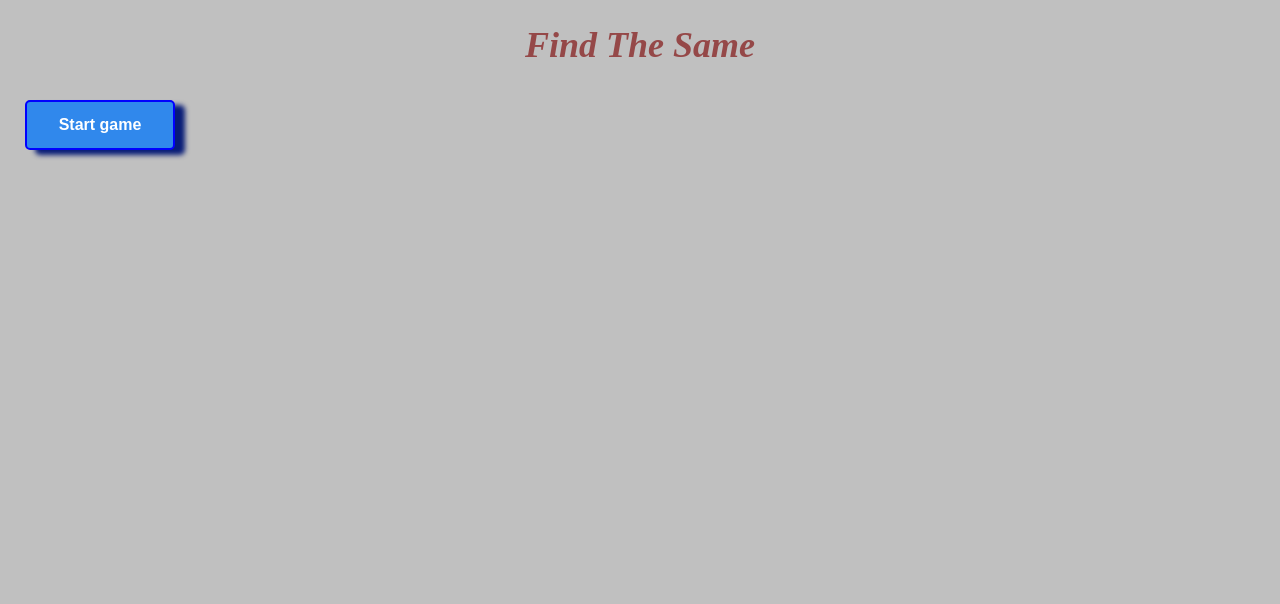
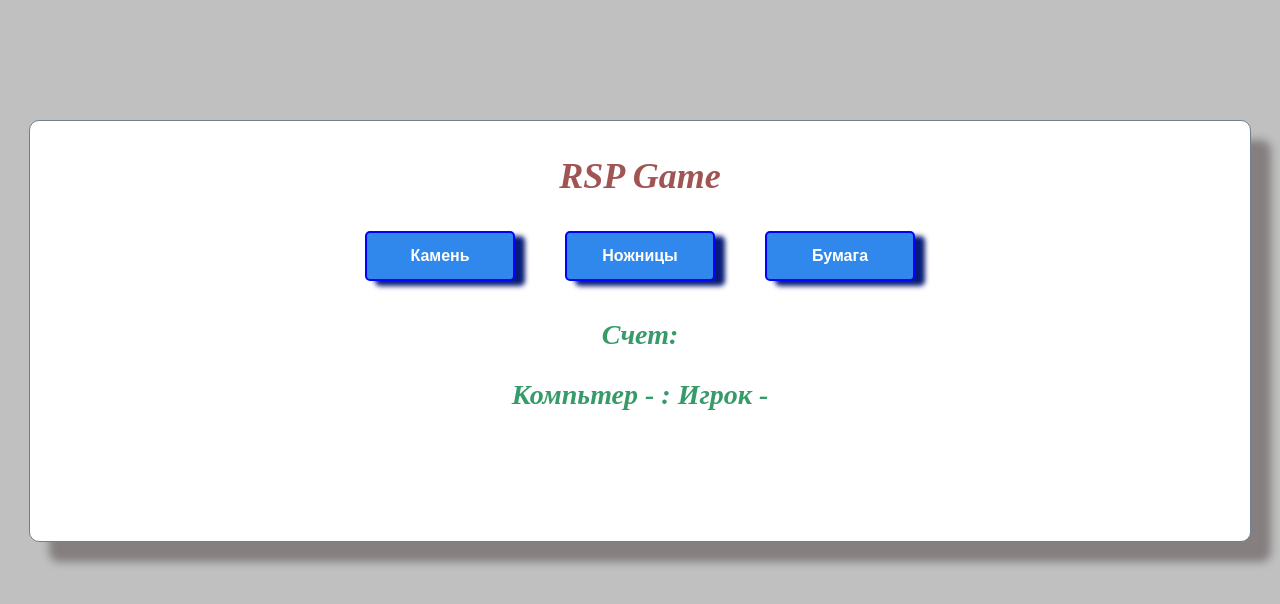
Before and after one commit to LeshaD-ko/RSP-game, a plain HTML site: page index.html in a window 1280 px wide. Drawn offline with Linux system fonts and the light colour scheme.

Commit message:
Update index.html

```diff
--- a/index.html
+++ b/index.html
@@ -4,19 +4,29 @@
     <meta charset="UTF-8" />
     <meta http-equiv="X-UA-Compatible" content="IE=edge" />
     <meta name="viewport" content="width=device-width, initial-scale=1.0" />
-    <title>find-same</title>
+    <title>Кам-Нож_Бум</title>
     <link rel="stylesheet" href="./styles.css" />
   </head>
   <body>
-    <div class="screen">
-      <h1>Find The Same</h1>
-      <button id="btn-start">Start game</button>
+    <div class="content">
+      <h1>RSP Game</h1>
+      <div class="btn-wrapper">
+        <button class="btn" data-str="камень">Камень</button>
+        <button class="btn" data-str="ножницы">Ножницы</button
+        ><button class="btn" data-str="бумага">Бумага</button>
+      </div>
+      <div>
+        <p class="roundResults"></p>
+      </div>
+      <h3>Счет:</h3>
+      <div>
+        <h3>
+          <span class="pcScore">Компьтер -</span> :
+          <span class="playerScore">Игрок -</span>
+        </h3>
+      </div>
     </div>
 
-    <div class="screen">
-      <div class="wrapper"></div>
-    </div>
-
-    <script src="./find-same-app.js"></script>
+    <script src="./rsp-app.js"></script>
   </body>
 </html>
```
